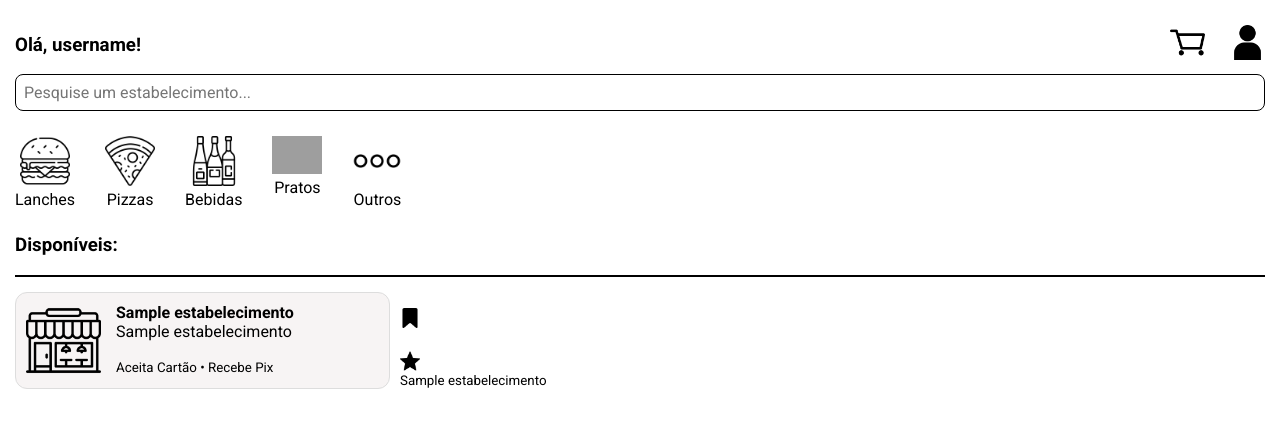
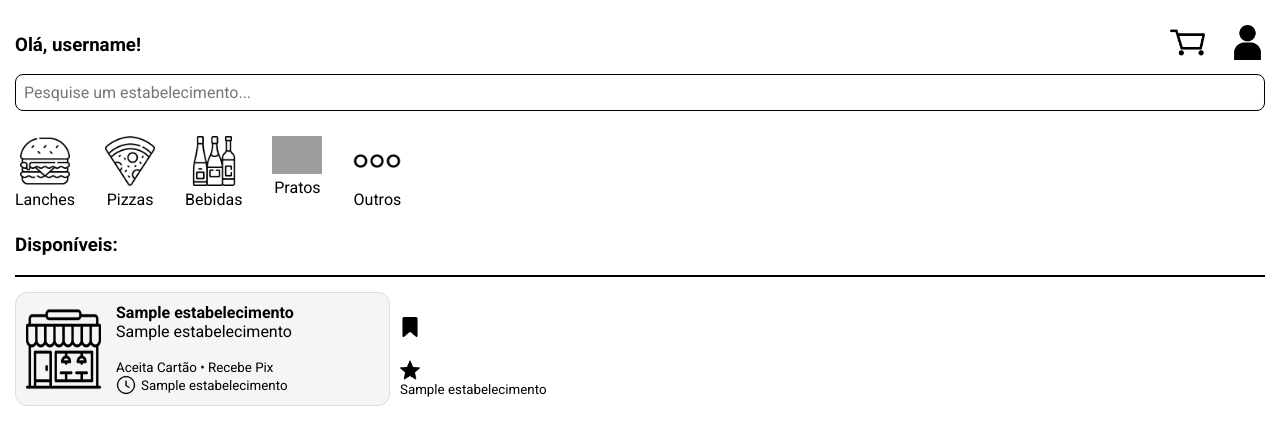
Before and after one commit to LUC4SMELLO/BaoDMais, a Flask app: template templates/pagina_inicial.html in a window 1280 px wide. Shown: the top 445 px of the page. Run offline with Flask 3, Linux system fonts and the light colour scheme; the template is opened without the code that fills it: most values are stand-ins (such as "Sample title", 1, 10 or a date in 2020); grey boxes are pictures that could not be loaded.

Commit message:
feat: adicionando tempo delivery

```diff
--- a/static/css/pagina_inicial.css
+++ b/static/css/pagina_inicial.css
@@ -116,3 +116,9 @@ hr {
     display: flex;
     flex-direction: column;
 }
+
+.texto-tempo-delivery {
+    display: flex;
+    align-items: center;
+    gap: 5px;
+}
--- a/templates/pagina_inicial.html
+++ b/templates/pagina_inicial.html
@@ -58,6 +58,10 @@
                             <b>{{ estabelecimento[1] }}</b>
                             <span>{{ estabelecimento[2] }}</span><br>
                             <small>Aceita Cartão • Recebe Pix</small>
+                            <div class="texto-tempo-delivery">
+                                <img src="{{ url_for('static', filename='images/icons/relogio_black.png') }}" width="20" alt="Relógio">
+                                <small>{{ estabelecimento[5] }}</small>
+                            </div>
                         </div>
                     </div>
                 </div>
```
Also changed, not shown: static/images/icons/relogio_black.png (added), static/images/icons/relogio_white.png (added).
